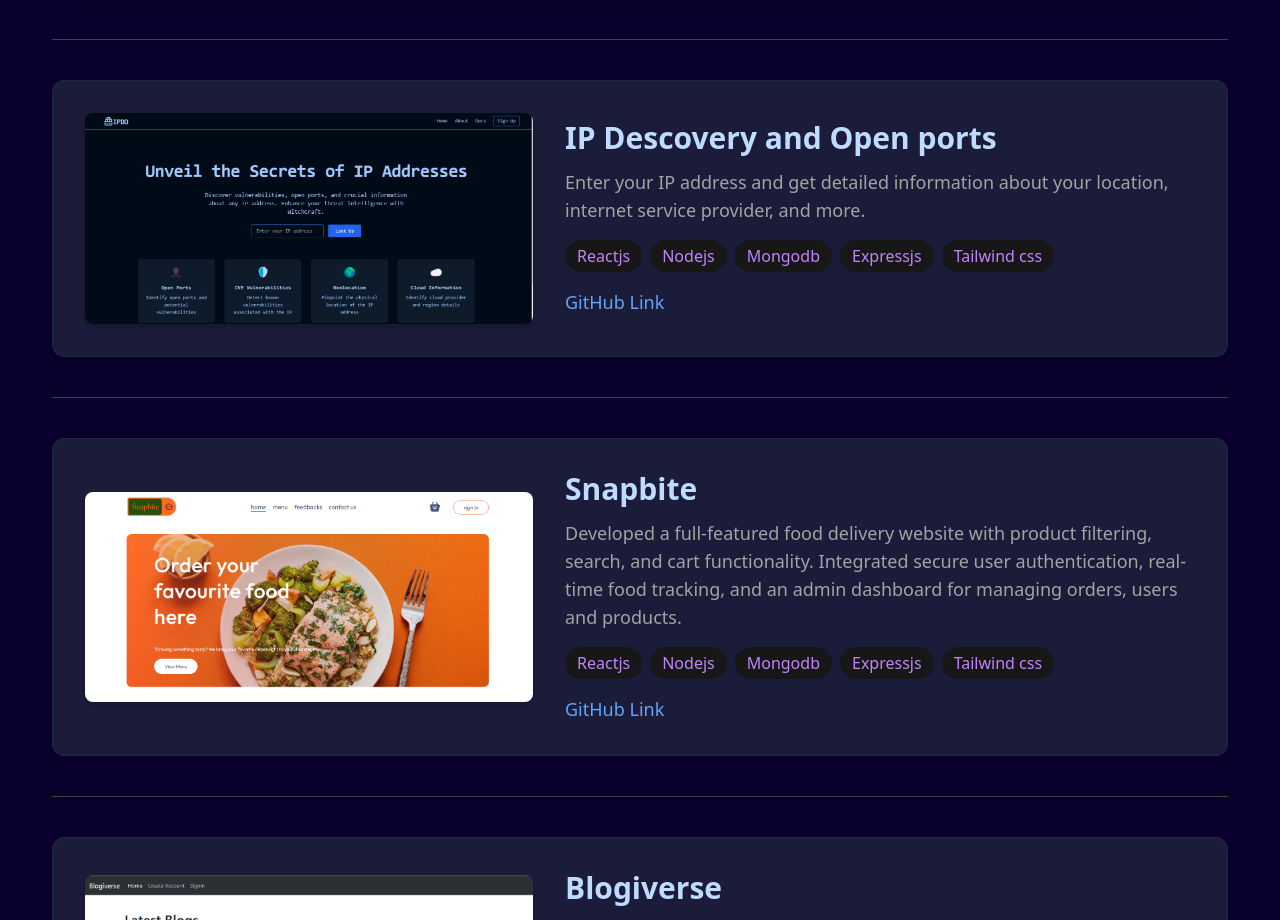
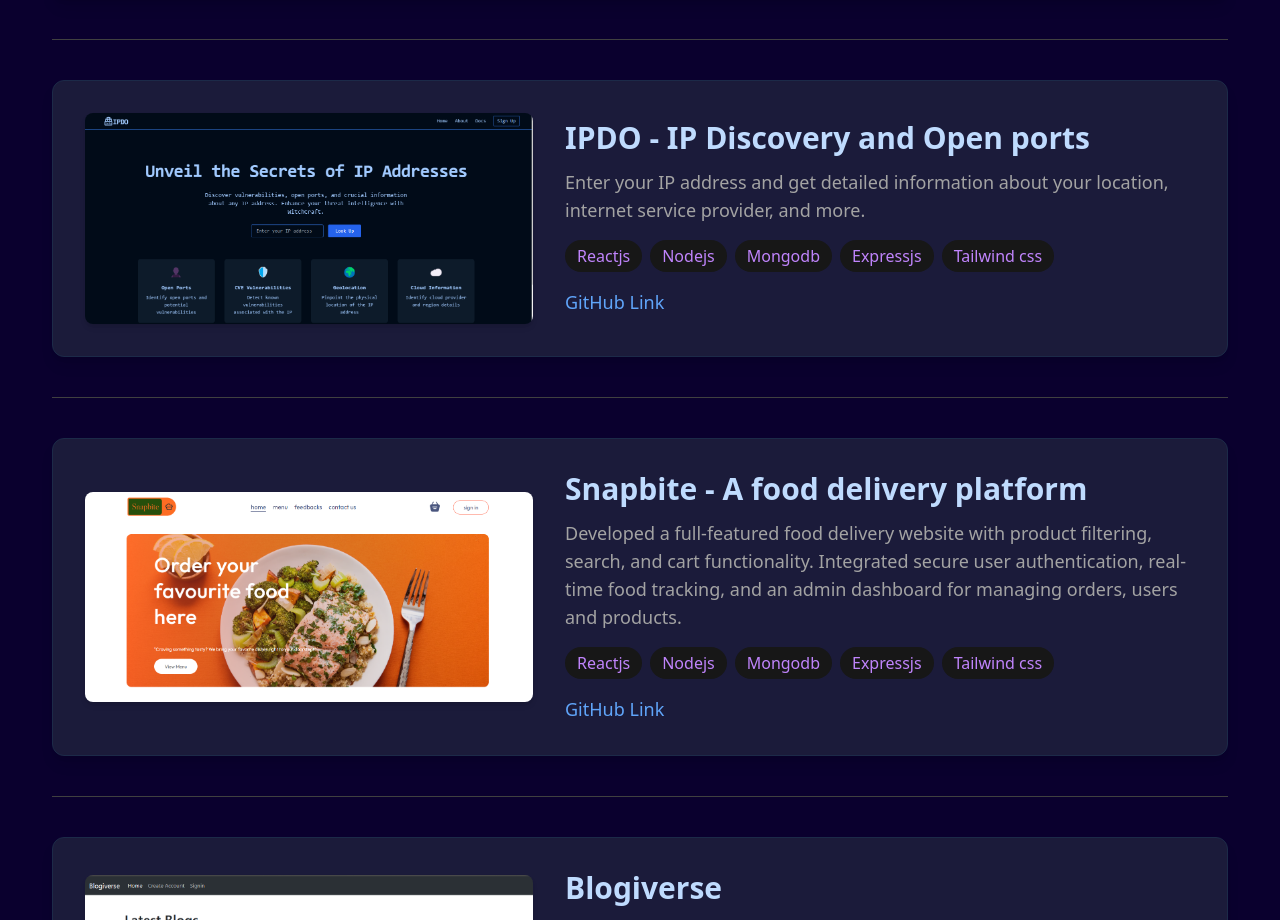
Before and after one commit to krunalvaishnav/Portfolio, a React (Create React App) app: page / in a window 1280 px wide. Shown: the part 3418-4338 px from the top of the page. Built offline with nearby package versions, Linux system fonts and the light colour scheme; the HTML template or start-up script is replaced by a standard one.

Commit message:
update index

```diff
--- a/src/constants/index.js
+++ b/src/constants/index.js
@@ -69,7 +69,7 @@ export const PROJECTS = [
     link: "https://www.tulsiropesindustry.com",
   },
   {
-    title: "IP Descovery and Open ports",
+    title: "IPDO - IP Discovery and Open ports",
     image: project1,
     description:
       "Enter your IP address and get detailed information about your location, internet service provider, and more.",
@@ -77,7 +77,7 @@ export const PROJECTS = [
     link: "https://github.com/krunalvaishnav1/IPDO-IP-discovery-and-open-ports-.git",
   },
   {
-    title: "Snapbite",
+    title: "Snapbite - A food delivery platform",
     image: project2,
     description:
       " Developed a full-featured food delivery website with product filtering, search, and cart functionality. Integrated secure user authentication, real-time food tracking, and an admin dashboard for managing orders, users and products.",
```
